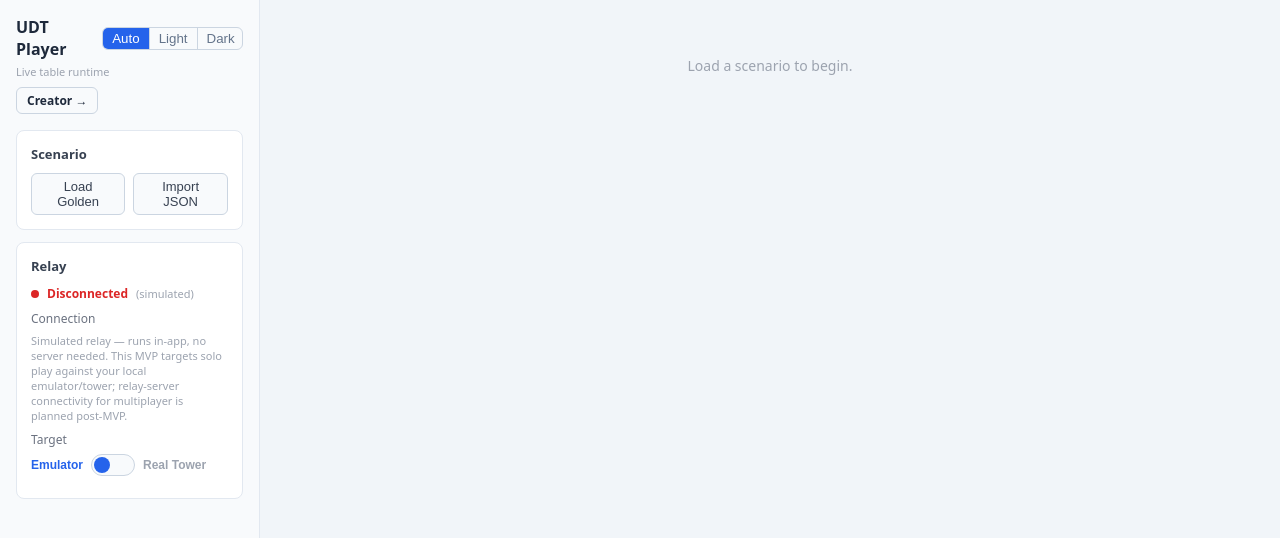
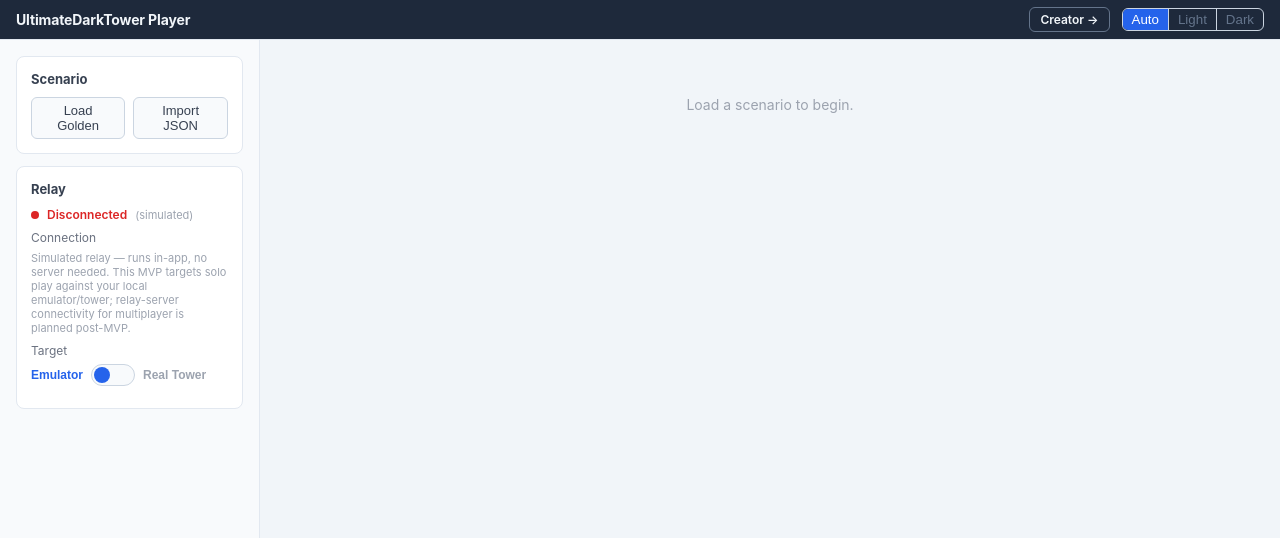
Before and after one commit to ChessMess/UltimateDarkTowerCreator, a React (Vite) app in the folder apps/player/: page / in a window 1280 px wide. Shown: the top 538 px of the page. Built offline with nearby package versions, Linux system fonts and the light colour scheme; what ultimatedarktower would draw is missing.

Commit message:
Player: add Creator-style top menu bar
Move the theme toggle and Creator/Player switch out of the sidebar into a
full-width top bar that mirrors the Creator's .creator-topbar, including
scenario title/version subtitle when a scenario is loaded.

```diff
--- a/apps/player/src/App.tsx
+++ b/apps/player/src/App.tsx
@@ -1,67 +1,42 @@
 import { LoadPanel, RelayPanel, GamePanel } from './ui';
 import { ThemeToggle } from '@udtc/theme';
+import { usePlayerStore } from './store';
 
 export default function App() {
+  const scenario = usePlayerStore((s) => s.scenario) as {
+    meta?: { title?: string; scenarioVersion?: string };
+  } | null;
+  const meta = scenario?.meta;
+
   return (
-    <div
-      style={{
-        display: 'flex',
-        height: '100dvh',
-        fontFamily: 'system-ui, sans-serif',
-        background: 'var(--c-bg)',
-        color: 'var(--c-text)',
-        overflow: 'hidden',
-      }}
-    >
-      {/* Left sidebar — load + relay */}
-      <aside
-        style={{
-          width: 260,
-          flexShrink: 0,
-          display: 'flex',
-          flexDirection: 'column',
-          gap: 12,
-          padding: 16,
-          overflowY: 'auto',
-          borderRight: '1px solid var(--c-border)',
-          background: 'var(--c-surface)',
-        }}
-      >
-        <header style={{ marginBottom: 4 }}>
-          <div style={{ display: 'flex', alignItems: 'center', justifyContent: 'space-between' }}>
-            <h1 style={{ margin: 0, fontSize: 16, fontWeight: 700, color: 'var(--c-text)' }}>
-              UDT Player
-            </h1>
+    <div className="player-layout">
+      {/* Top bar — title, scenario meta, switch + theme controls */}
+      <div className="player-topbar">
+        <span className="title">UltimateDarkTower Player</span>
+        {meta?.title && (
+          <>
+            <span className="subtitle">|</span>
+            <span className="subtitle">{meta.title}</span>
+            {meta.scenarioVersion && <span className="subtitle">v{meta.scenarioVersion}</span>}
+          </>
+        )}
+        <span style={{ flex: 1 }} />
+        <a className="switch-link" href="../creator/">
+          Creator →
+        </a>
         <ThemeToggle />
       </div>
-          <p style={{ margin: '4px 0 0', fontSize: 11, color: 'var(--c-text-faint)' }}>
-            Live table runtime
-          </p>
-          <a
-            href="../creator/"
-            style={{
-              display: 'inline-block',
-              marginTop: 8,
-              fontSize: 12,
-              fontWeight: 600,
-              color: 'var(--c-text)',
-              textDecoration: 'none',
-              padding: '4px 10px',
-              border: '1px solid var(--c-border-strong)',
-              borderRadius: 6,
-            }}
-          >
-            Creator →
-          </a>
-        </header>
+
+      {/* Content row — load/relay sidebar + game panel */}
+      <div className="player-body">
+        <aside className="player-sidebar">
           <LoadPanel />
           <RelayPanel />
         </aside>
-
-      {/* Main — game panel */}
-      <main style={{ flex: 1, padding: 16, overflowY: 'auto', background: 'var(--c-bg)' }}>
+        <main className="player-main">
           <GamePanel />
         </main>
       </div>
+    </div>
   );
 }
--- a/apps/player/src/index.css
+++ b/apps/player/src/index.css
@@ -11,3 +11,88 @@ body,
   width: 100%;
   height: 100%;
 }
+
+/* App shell: full-width top bar over a sidebar + main content row.
+ * Mirrors the Creator's .creator-topbar styling for a consistent look. */
+.player-layout {
+  display: flex;
+  flex-direction: column;
+  height: 100dvh;
+  font-family: -apple-system, BlinkMacSystemFont, 'Segoe UI', system-ui, sans-serif;
+  background: var(--c-bg);
+  color: var(--c-text);
+  overflow: hidden;
+}
+
+/* Top bar spans the full width */
+.player-topbar {
+  display: flex;
+  align-items: center;
+  gap: 12px;
+  height: 40px;
+  flex-shrink: 0;
+  padding: 0 16px;
+  background: var(--c-topbar-bg);
+  color: var(--c-topbar-fg);
+  font-size: 13px;
+  font-weight: 600;
+  border-bottom: 1px solid var(--c-border);
+  z-index: 10;
+}
+
+.player-topbar .title {
+  font-size: 14px;
+  font-weight: 700;
+  color: var(--c-topbar-fg);
+  letter-spacing: -0.01em;
+}
+
+.player-topbar .subtitle {
+  font-size: 11px;
+  color: var(--c-topbar-muted);
+}
+
+.player-topbar .switch-link {
+  font-size: 12px;
+  font-weight: 600;
+  color: var(--c-topbar-fg);
+  text-decoration: none;
+  padding: 4px 10px;
+  border: 1px solid var(--c-topbar-muted);
+  border-radius: 6px;
+  transition:
+    border-color 0.15s ease,
+    background 0.15s ease;
+}
+
+.player-topbar .switch-link:hover {
+  border-color: var(--c-warning);
+  background: rgba(245, 158, 11, 0.12);
+}
+
+/* Content row: sidebar + main */
+.player-body {
+  flex: 1;
+  display: flex;
+  min-height: 0;
+  overflow: hidden;
+}
+
+.player-sidebar {
+  width: 260px;
+  flex-shrink: 0;
+  display: flex;
+  flex-direction: column;
+  gap: 12px;
+  padding: 16px;
+  overflow-y: auto;
+  border-right: 1px solid var(--c-border);
+  background: var(--c-surface);
+}
+
+.player-main {
+  flex: 1;
+  padding: 16px;
+  overflow-y: auto;
+  background: var(--c-bg);
+}
```
Lines whose indentation alone changed are shown as unchanged.
